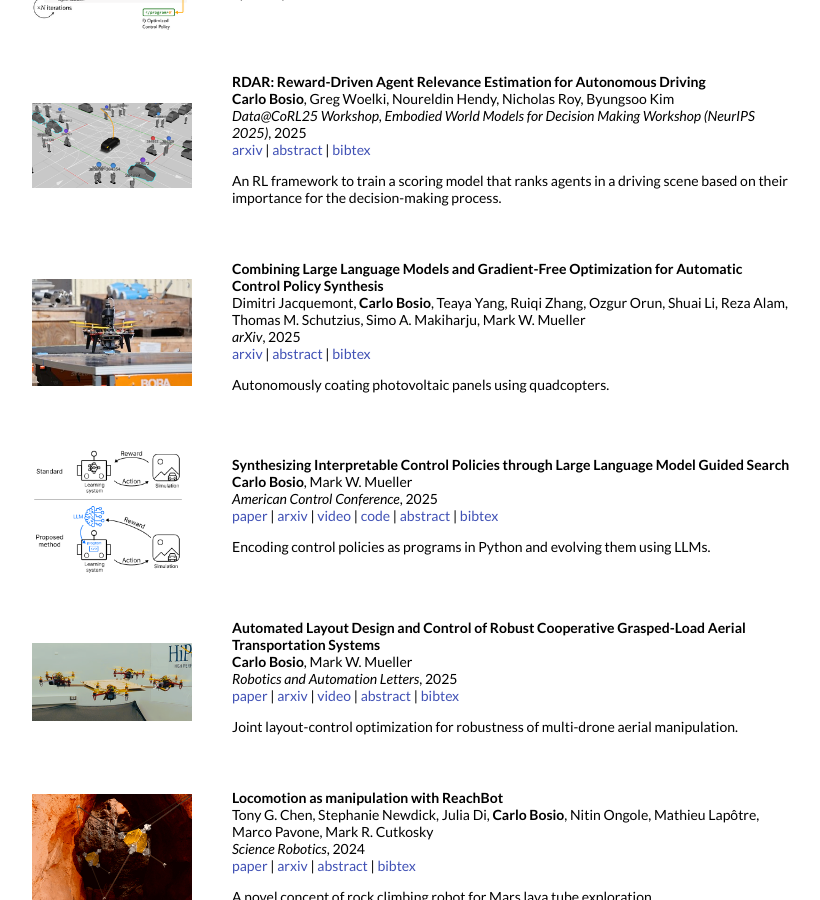
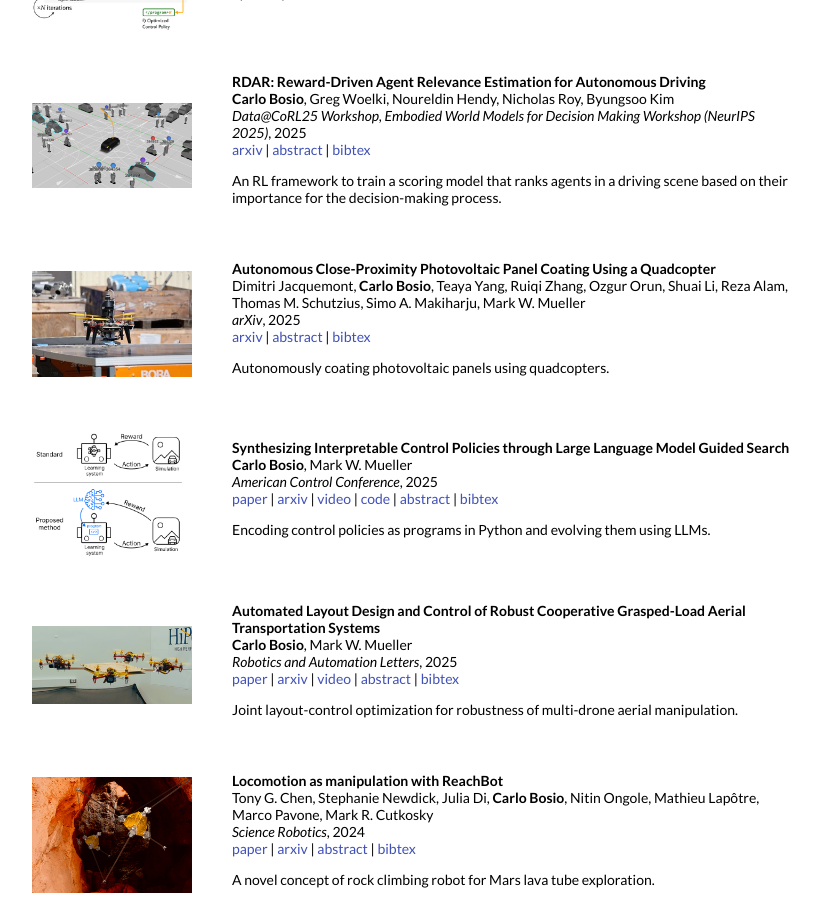
Before and after one commit to carlobosio/carlobosio.github.io, a Jekyll site: the page built from _posts/2025-10-1-colmo.markdown, in a window 1280 px wide and 900 px high, scrolled down 945 px. Shown: the whole window, without its empty margins (228-1048 px from the left). Built offline with Jekyll 4.4.1, drawn with Linux system fonts in a browser that asks for light colours.

Commit message:
wrong pv paper title

```diff
--- a/_posts/2025-9-1-autonomous-pv.markdown
+++ b/_posts/2025-9-1-autonomous-pv.markdown
@@ -1,6 +1,6 @@
 ---
 layout: post
-title:  "Combining Large Language Models and Gradient-Free Optimization for Automatic Control Policy Synthesis"
+title:  "Autonomous Close-Proximity Photovoltaic Panel Coating Using a Quadcopter"
 venue: "arXiv"
 date: 2025-9-01 17:45:25 +00:00
 image: /images/system.jpg
```
